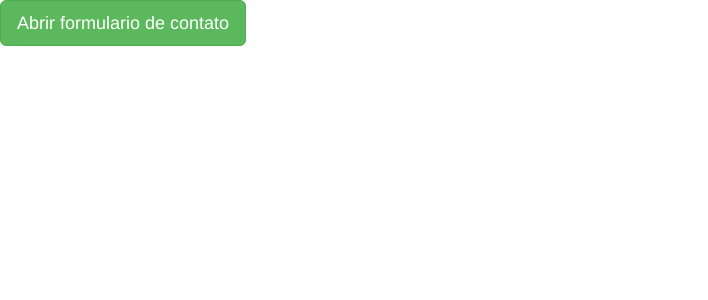
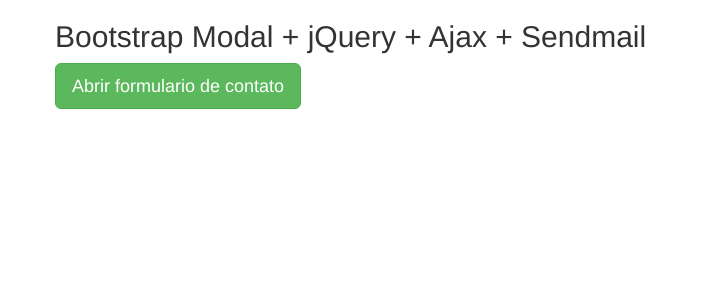
Before and after one commit to formawebiv/varios, a PHP site: page / in a window 1280 px wide. Shown: the top 300 px of the page, without its empty margins (0-708 px from the left). Run offline with PHP 8.4, Linux system fonts and the light colour scheme.

Commit message:
Actualizacion

```diff
--- a/index.html
+++ b/index.html
@@ -7,31 +7,16 @@
 	<title>ajax modal</title>
 
 	<!-- Latest minified bootstrap css -->
-	<!-- CSS only
-	<link href="https://cdn.jsdelivr.net/npm/bootstrap@5.1.3/dist/css/bootstrap.min.css" rel="stylesheet" integrity="sha384-1BmE4kWBq78iYhFldvKuhfTAU6auU8tT94WrHftjDbrCEXSU1oBoqyl2QvZ6jIW3" crossorigin="anonymous">
--->
-	<!-- jQuery library
+	<link rel="stylesheet" href="https://maxcdn.bootstrapcdn.com/bootstrap/3.3.7/css/bootstrap.min.css">
+
+	<!-- jQuery library -->
 	<script src="https://ajax.googleapis.com/ajax/libs/jquery/3.6.0/jquery.min.js"></script>
--->
-	<!-- JavaScript Bundle with Popper
-	<script src="https://cdn.jsdelivr.net/npm/bootstrap@5.1.3/dist/js/bootstrap.bundle.min.js" integrity="sha384-ka7Sk0Gln4gmtz2MlQnikT1wXgYsOg+OMhuP+IlRH9sENBO0LRn5q+8nbTov4+1p" crossorigin="anonymous"></script>
- -->
-<!-- Latest minified bootstrap css -->
-<link rel="stylesheet" href="https://maxcdn.bootstrapcdn.com/bootstrap/3.3.7/css/bootstrap.min.css">
 
-<!-- jQuery library -->
-<script src="https://ajax.googleapis.com/ajax/libs/jquery/3.6.0/jquery.min.js"></script>
-
-<!-- Latest minified bootstrap js -->
-<script src="https://maxcdn.bootstrapcdn.com/bootstrap/3.3.7/js/bootstrap.min.js"></script>
+	<!-- Latest minified bootstrap js -->
+	<script src="https://maxcdn.bootstrapcdn.com/bootstrap/3.3.7/js/bootstrap.min.js"></script>
 </head>
 
 <body>
-
-	<!-- Button to trigger modal -->
-	<button class="btn btn-success btn-lg" data-toggle="modal" data-target="#modalForm">
-		Abrir formulario de contato
-	</button>
 
 	<!-- Modal -->
 	<div class="modal fade" id="modalForm" role="dialog">
@@ -60,7 +45,8 @@
 						</div>
 						<div class="form-group">
 							<label for="inputMessage">Mensaxe</label>
-							<textarea class="form-control" id="inputMessage" placeholder="Insire teu mensaxe"></textarea>
+							<textarea class="form-control" id="inputMessage"
+								placeholder="Insire teu mensaxe"></textarea>
 						</div>
 					</form>
 				</div>
@@ -68,19 +54,42 @@
 				<!-- Modal Footer -->
 				<div class="modal-footer">
 					<button type="button" class="btn btn-default" data-dismiss="modal">Pechar</button>
-					<button type="button" class="btn btn-primary submitBtn" onclick="submitContactForm()">ENVIAR</button>
+					<button type="button" class="btn btn-primary submitBtn"
+						onclick="submitContactForm()">ENVIAR</button>
 				</div>
 			</div>
 		</div>
 	</div>
 
+	<!-- Trigger container -->
+	<div class="container">
+		<div class="row">
+			<div class="col-3 align-self-center">
+				<div class="card card-body">
+					<h2>Bootstrap Modal + jQuery + Ajax + Sendmail</h2>
+
+					<!-- Button to trigger modal -->
+					<button class="btn btn-success btn-lg" data-toggle="modal" data-target="#modalForm">
+						Abrir formulario de contato
+					</button>
+				</div>
+			</div>
+		</div>
+	</div>
 
 	<script>
 		function submitContactForm() {
+			// sanitización
 			var reg = /^[A-Z0-9._%+-]+@([A-Z0-9-]+\.)+[A-Z]{2,4}$/i;
+
+			// recollida de datos.
+			// se declara unha variable por cada input do DOM
+			// que recolle os datos do formulario
 			var name = $('#inputName').val();
 			var email = $('#inputEmail').val();
 			var message = $('#inputMessage').val();
+
+			// validacion de datos e estado
 			if (name.trim() == '') {
 				alert('Insire o teu nome.');
 				$('#inputName').focus();
@@ -98,23 +107,40 @@
 				$('#inputMessage').focus();
 				return false;
 			} else {
+				// Queda chamar ao código de envío de correo...
 				$.ajax({
+				// preparamos as cabeceiras para que o axente do cliente
+				// entenda que se trata dun correo electronico
 					type: 'POST',
+
+				// indicamos que arquivo será o encargado
+				// de enviar finalmente os datos
 					url: 'submit_form.php',
+
+				// datos que se recollen e se envian
 					data: 'contactFrmSubmit=1&name=' + name + '&email=' + email + '&message=' + message,
-					beforeSend: function() {
+
+					// antes do envío este será o aspecto da modal e o seu contido
+					beforeSend: function () {
 						$('.submitBtn').attr("disabled", "disabled");
 						$('.modal-body').css('opacity', '.5');
 					},
-					success: function(msg) {
+
+					// se todo transcorre correctamente
+					// se limpan os datos do formulario
+					// e se emite unha mensaxe de confirmación
+					success: function (msg) {
 						if (msg == 'ok') {
 							$('#inputName').val('');
 							$('#inputEmail').val('');
 							$('#inputMessage').val('');
 							$('.statusMsg').html('<span style="color:green;">Grazas por contactar con nos, nos poremos en contacto axiña nos sexa posible (ansp).</p>');
 						} else {
+						// pero tamén se emitirá unha mensaxe de erro
+						//se algo non vai ben
 							$('.statusMsg').html('<span style="color:red;">Ocorreu algún erro, tentao de novo por favor.</span>');
 						}
+						// e a modal queda como ao encetar
 						$('.submitBtn').removeAttr("disabled");
 						$('.modal-body').css('opacity', '');
 					}
--- a/submit_form.php
+++ b/submit_form.php
@@ -9,7 +9,7 @@ if (isset($_POST['contactFrmSubmit']) && !empty($_POST['name']) && !empty($_POST
 	/*
      * Send email to admin
      */
-	$to     = 'admin@example.com';
+	$to     = 'info@ambosass.com';
 	$subject = 'Contact Request Submitted';
 
 	$htmlContent = '
@@ -31,7 +31,7 @@ if (isset($_POST['contactFrmSubmit']) && !empty($_POST['name']) && !empty($_POST
 	$headers .= "Content-type:text/html;charset=UTF-8" . "\r\n";
 
 	// Additional headers
-	$headers .= 'From: semicolonworld<sender@example.com>' . "\r\n";
+	$headers .= 'From: semicolonworld<nunhes@gmail.com>' . "\r\n";
 
 	// Send email
 	if (mail($to, $subject, $htmlContent, $headers)) {
```
Also changed, not shown: ajamod2/index.php (+12 -0 lines).
